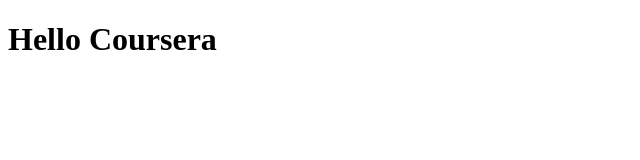
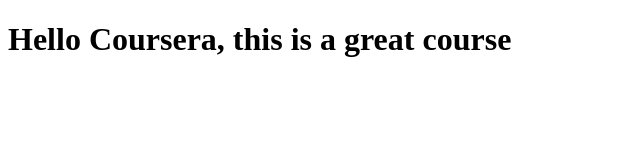
Before and after one commit to nicky7991/Coursera-test, a plain HTML site: page site/index.html in a window 1280 px wide. Shown: the whole page, without its empty margins (0-640 px from the left). Drawn offline with Linux system fonts and the light colour scheme.

Commit message:
Small addition

```diff
--- a/site/index.html
+++ b/site/index.html
@@ -4,6 +4,6 @@
 	<title>Hello Coursera</title>
 </head>
 <body>
-<h1> Hello Coursera </h1>
+<h1> Hello Coursera, this is a great course </h1>
 </body>
 </html>
```
